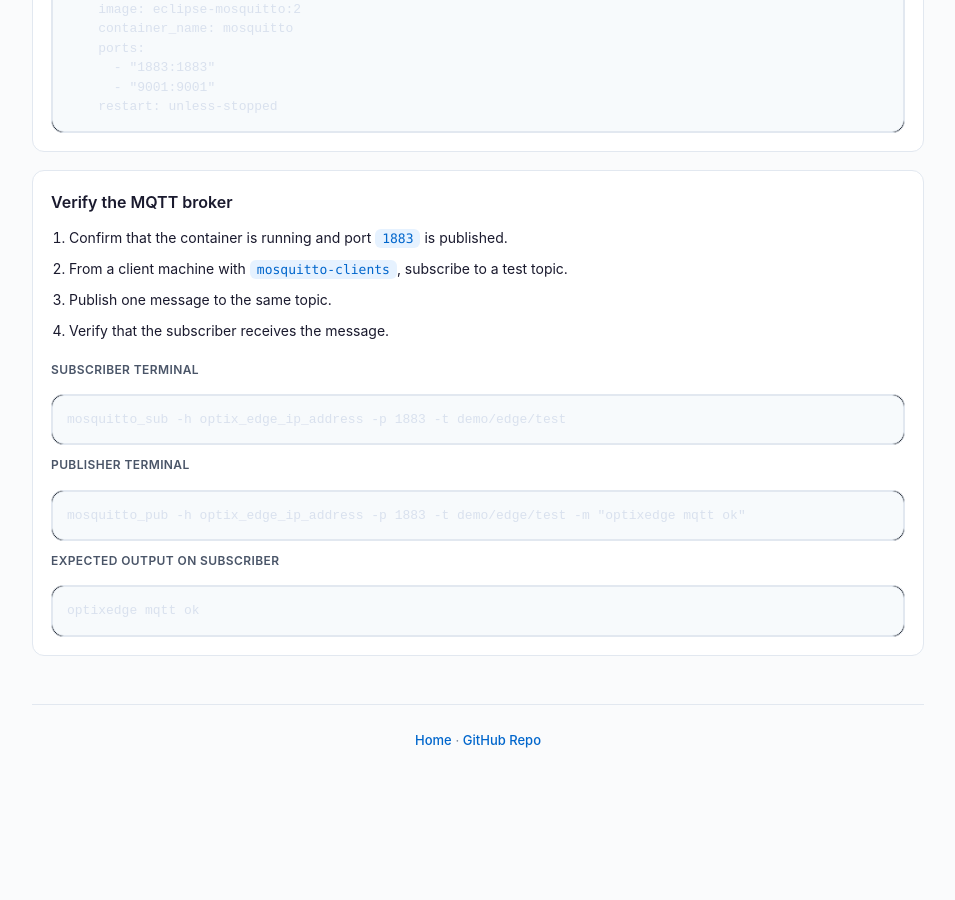
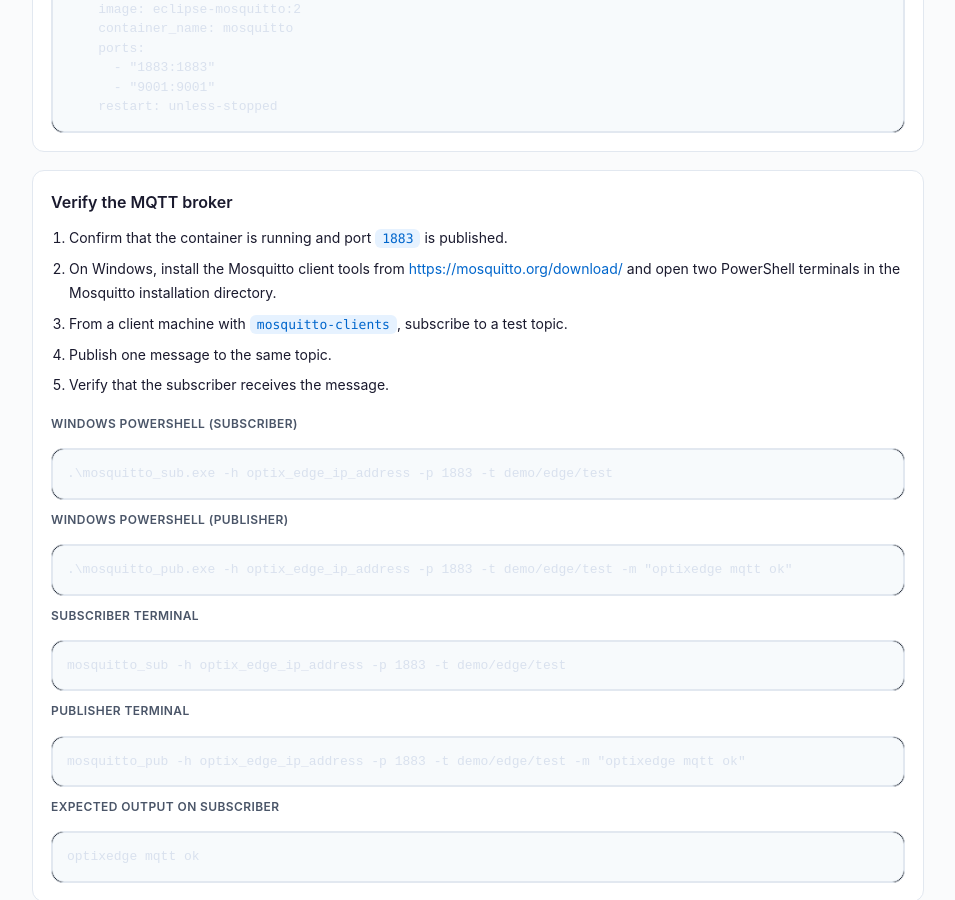
Before and after one commit to massimovar/LearningFTOptix, a Jekyll site: the page built from docs/chapters/OptixEdge.html, in a window 1280 px wide and 900 px high, scrolled down 1295 px. Shown: the whole window, without its empty margins (162-1117 px from the left). Built offline with Jekyll 4.4.1, drawn with Linux system fonts in a browser that asks for light colours; before the commit the page ends 2086 px from its top, so only the background shows below that.

Commit message:
Add Windows MQTT client test instructions

```diff
--- a/docs/chapters/OptixEdge.html
+++ b/docs/chapters/OptixEdge.html
@@ -277,10 +277,25 @@ Remove-Item Env:DOCKER_HOST</pre>
     <h4>Verify the MQTT broker</h4>
     <ol>
       <li>Confirm that the container is running and port <code>1883</code> is published.</li>
+      <li>
+        On Windows, install the Mosquitto client tools from
+        <a href="https://mosquitto.org/download/">https://mosquitto.org/download/</a>
+        and open two PowerShell terminals in the Mosquitto installation directory.
+      </li>
       <li>From a client machine with <code>mosquitto-clients</code>, subscribe to a test topic.</li>
       <li>Publish one message to the same topic.</li>
       <li>Verify that the subscriber receives the message.</li>
     </ol>
+
+    <span class="code-label">Windows PowerShell (subscriber)</span>
+    <div class="code-block">
+      <pre>.\mosquitto_sub.exe -h optix_edge_ip_address -p 1883 -t demo/edge/test</pre>
+    </div>
+
+    <span class="code-label">Windows PowerShell (publisher)</span>
+    <div class="code-block">
+      <pre>.\mosquitto_pub.exe -h optix_edge_ip_address -p 1883 -t demo/edge/test -m "optixedge mqtt ok"</pre>
+    </div>
 
     <span class="code-label">Subscriber terminal</span>
     <div class="code-block">
```
